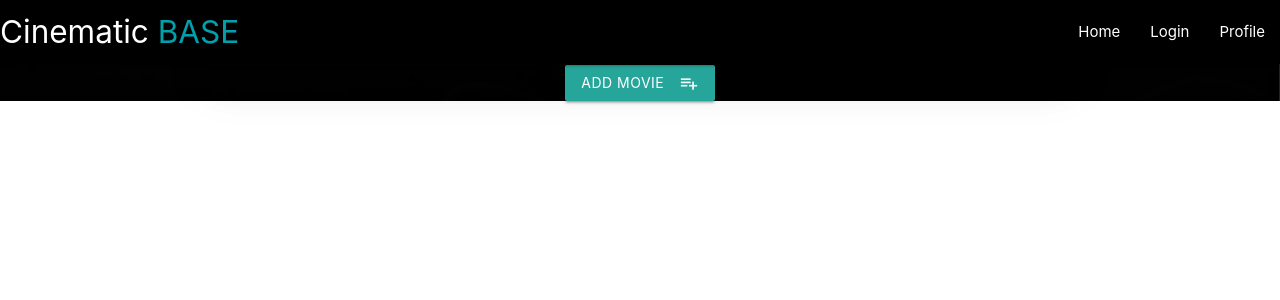
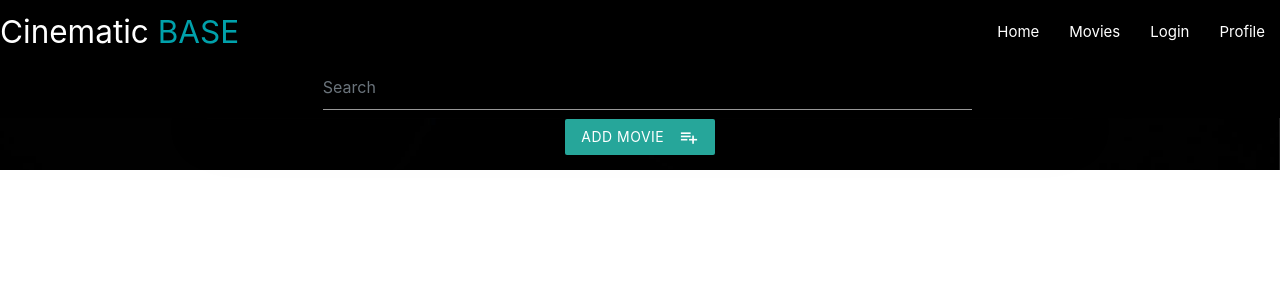
Before and after one commit to Liam-gosnell/Milestone_three, a Flask app: page /index in a window 1280 px wide. Shown: the top 300 px of the page. Run offline with Flask 2, Linux system fonts and the light colour scheme; data that the repository does not hold is empty; some libraries are stand-ins or nearby versions.

Commit message:
small changes to each html page, changes to addmovie.html layout

```diff
--- a/app.py
+++ b/app.py
@@ -122,6 +122,7 @@ def delete_movie(movie_id):
     return redirect(url_for('index'))
 
 
+
 @app.route('/favourites')
 def favourites():
     return render_template('favourites.html')
--- a/static/css/styles.css
+++ b/static/css/styles.css
@@ -30,6 +30,15 @@ body{
 
 
 /* login */
+
+
+/* search */
+.search-bar{
+    background: #000;
+    color: #fff!important;
+
+}
+
 
 
 
@@ -78,7 +87,7 @@ small{
 }
 
 .img-fluid{
-    height: 80vh;
+
     width: auto;
 }
 
--- a/templates/addmovie.html
+++ b/templates/addmovie.html
@@ -71,7 +71,7 @@
 
       <div class="row ">
         <div class="col s12">
-          Insert Image URL here:
+          Copy Large portrait image address :
           <div class="input-field inline">
             <input id="img_url" name="img_url" type="url" class="validate">
             <label for="email_inline">URL</label>
@@ -82,7 +82,7 @@
 
 <div class="row ">
         <div class="col s12">
-          Insert trailer URL here:
+          Youtube embed src"" for trailer:
           <div class="input-field inline">
             <input id="movie_trailer" name="movie_trailer" type="url" class="validate">
             <label for="email_inline">URL</label>
@@ -102,7 +102,7 @@
     </form>
 
     <div class="row ">
-       <div class="col s12">
+       <div class="col s12 mb-3">
        <a href="{{ url_for('index') }}">
          <button class="btn waves-effect waves-light ">Back to Home
            <i class="material-icons right">apps</i>
--- a/templates/base.html
+++ b/templates/base.html
@@ -22,7 +22,7 @@
       <a href="#" data-target="mobile-demo" class="sidenav-trigger"><i class="material-icons">menu</i></a>
       <ul class="right hide-on-med-and-down">
         <li><a href="{{url_for('home')}}">Home</a></li>
-
+        <li><a href="{{url_for('index')}}">Movies</a></li>
         <li><a href="{{url_for('login')}}">Login</a></li>
         <li><a href="{{url_for('profile')}}">Profile</a></li>
       </ul>
@@ -32,8 +32,10 @@
 
   <ul class="sidenav" id="mobile-demo">
 
-    <li><a href="collapsible.html">Login</a></li>
-    <li><a href="mobile.html">Signup</a></li>
+   <li><a href="{{url_for('home')}}">Home</a></li>
+
+        <li><a href="{{url_for('login')}}">Login</a></li>
+        <li><a href="{{url_for('profile')}}">Profile</a></li>
   </ul>
 
       {% block content %}
--- a/templates/editmovie.html
+++ b/templates/editmovie.html
@@ -107,7 +107,7 @@
     </form>
 
     <div class="row ">
-       <div class="col s12">
+       <div class="col s12 mb-3">
        <a href="{{ url_for('view_movie', movie_id=movie._id) }}">
          <button class="btn waves-effect waves-light ">Back to Movie
            <i class="material-icons right">apps</i>
--- a/templates/index.html
+++ b/templates/index.html
@@ -2,11 +2,16 @@
 
  {% block content %}
 
-<section>
+<section class="search-bar">
+ <div class="container">
 
 
-
-
+<form class="form-inline d-flex justify-content-center mb-0 md-form form-sm mt-0">
+  <i class="fas fa-search" aria-hidden="true"></i>
+  <input class="form-control text-light form-control-sm ml-3 w-75" type="text" placeholder="Search"
+    aria-label="Search">
+</form>
+   </div>
  </section>
 
  <section class="bg-index">
@@ -54,7 +59,7 @@
 
  <div class="container">
      <div class="row text-center align-center">
-      <div class="col-12">
+      <div class="col-12 mb-3">
         <a href="{{ url_for('add_movie') }}">
         <button class="btn waves-effect waves-light " type="submit" name="action">Add movie
            <i class="material-icons right">playlist_add</i>
```
Also changed, not shown: templates/viewmovie.html (+3 -15 lines).
